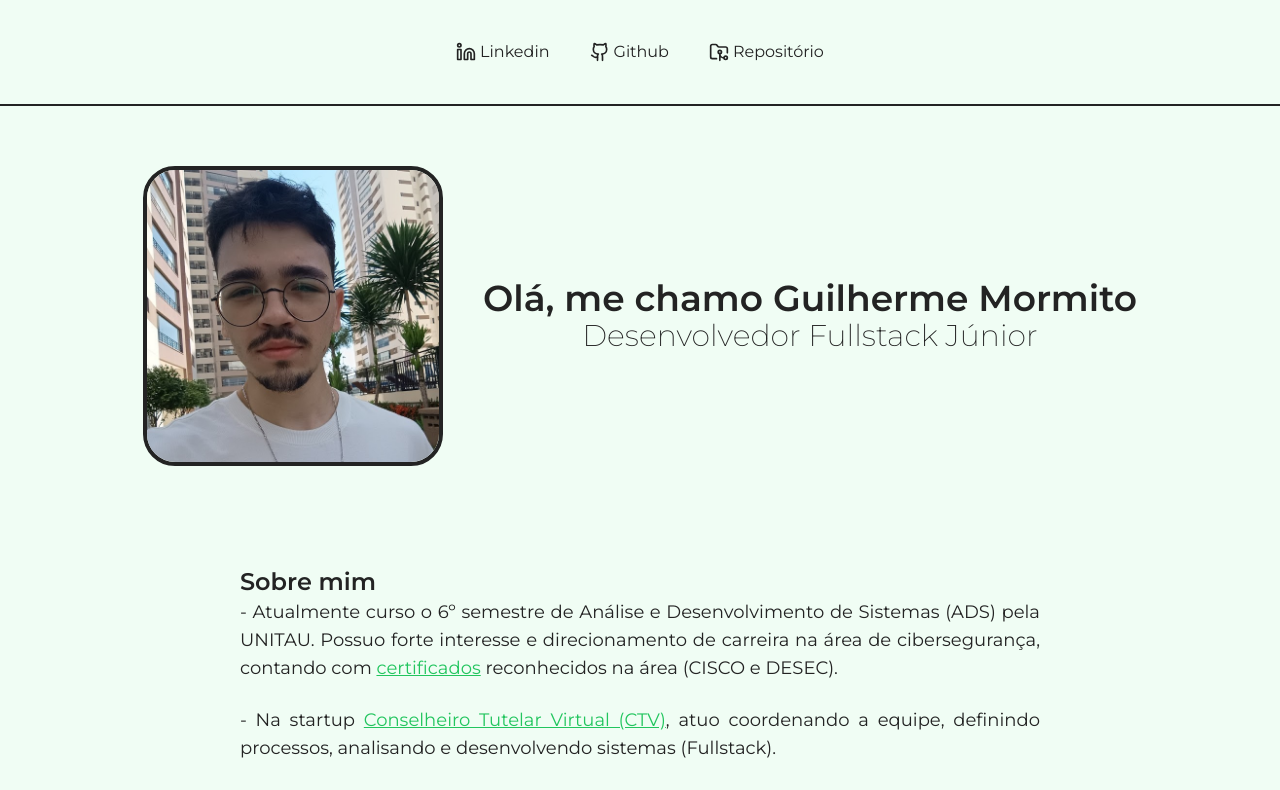
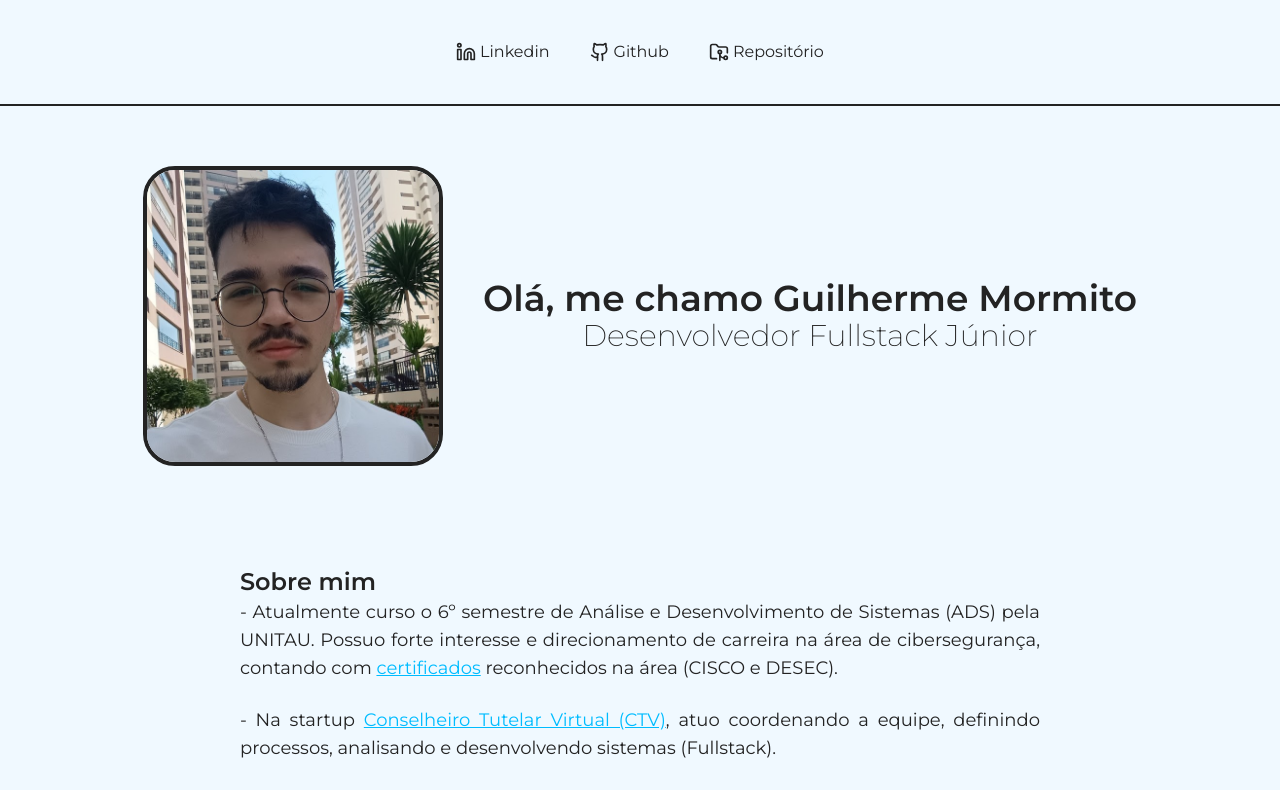
Before and after one commit to Mormito/PortfolioMormito, a Next.js app: page / in a window 1280 px wide. Shown: the top 790 px of the page. Built offline with nearby package versions, Linux system fonts and the light colour scheme.

Commit message:
changes: default color successfully changed

```diff
--- a/src/app/globals.css
+++ b/src/app/globals.css
@@ -5,9 +5,9 @@
     --color-notblack: #232323;
 
     --color-darkdefaultBg: #232323; /*Not Black*/
-    --color-defaultBg: #f0fdf4; /*Green-50*/
+    --color-defaultBg: #f0f9ff;
 
-    --color-darkdefaultText: #22c55e; /*Green-500*/
+    --color-darkdefaultText: #00bcff;
     --color-defaultText: #232323; /*Off-white*/
 
     --font-montserrat: "Montserrat", sans-serif;
@@ -64,3 +64,17 @@ body {
 .card button{
     @apply border-2 hover:border-black hover:dark:border-green-500 py-1 px-4 font-light rounded-lg cursor-pointer duration-300 ease-in-out scale-100 hover:bg-black hover:text-green-50 hover:dark:bg-green-500  hover:dark:text-notblack;
 }
+
+/*
+@theme{
+    --color-notblack: #232323;
+
+    --color-darkdefaultBg: #232323;
+    --color-defaultBg: #f0fdf4;
+
+    --color-darkdefaultText: #22c55e;
+    --color-defaultText: #232323;
+
+    --font-montserrat: "Montserrat", sans-serif;
+}
+*/
```
Also changed, not shown: 7 other files (tests, documents, lock files or other folders).
